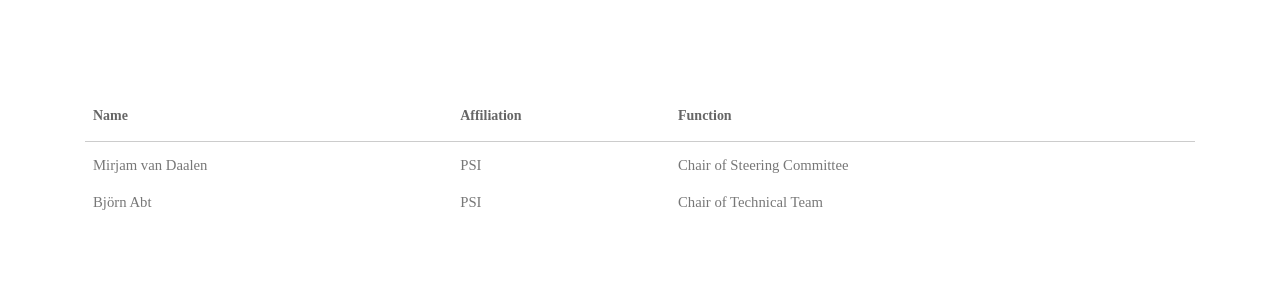
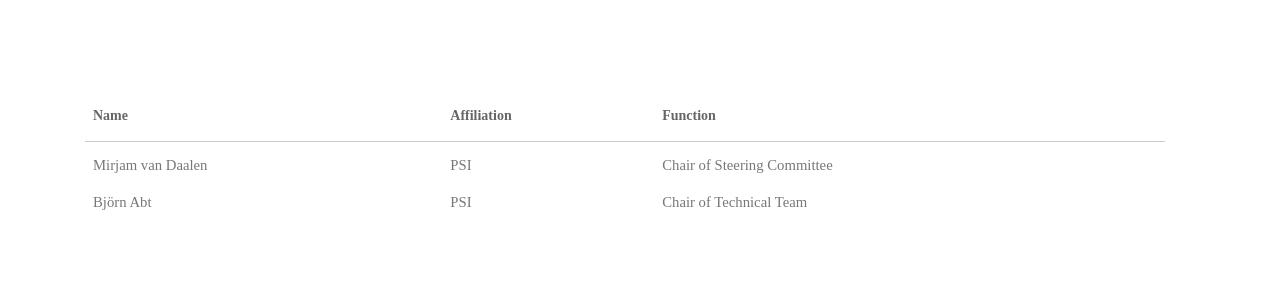
Before and after one commit to flowedback/flowedback.github.io, a Jekyll site: the page built from coreteam.html, in a window 1280 px wide. Shown: the part 413-713 px from the top of the page. Built offline with Jekyll 4.4.1, drawn with Linux system fonts in a browser that asks for light colours; some web fonts are replaced.

Commit message:
Update main.css

```diff
--- a/assets/css/main.css
+++ b/assets/css/main.css
@@ -15,7 +15,7 @@
 		font-size: 0.85em;
 		background: #fff;
 		margin: 45px;
-		width: 1110px;
+		width: 1080px;
 		border-collapse: collapse;
 		text-align: left;
 	}
```
